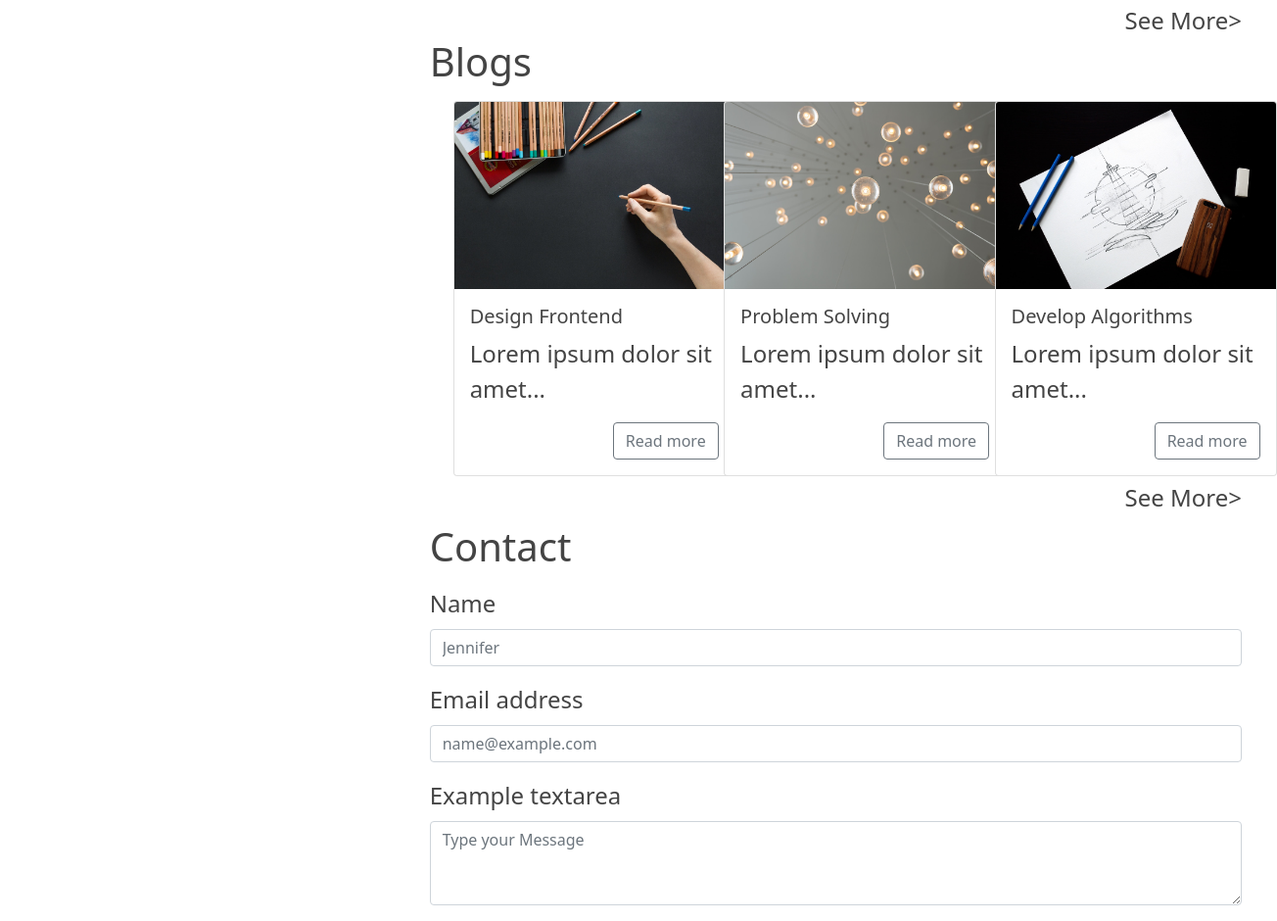
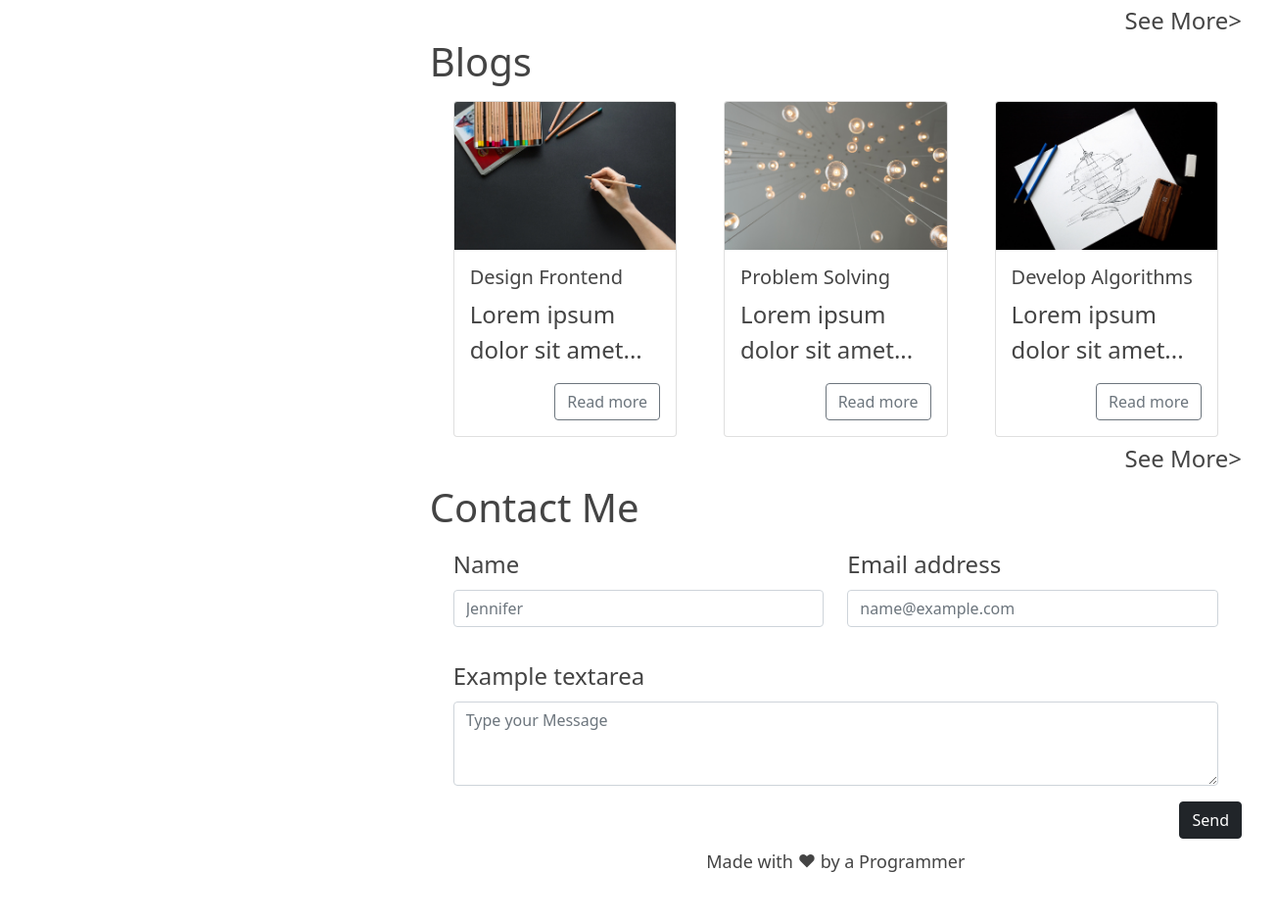
Before and after one commit to geekySapien/Bootstrap-5, a plain HTML site: page indx.html in a window 1280 px wide. Shown: the part 1209-2149 px from the top of the page at 98% size, 1304 px wide, since content can reach past the window. After the commit the page ends 2102 px from the top, so only its background shows below. Drawn offline with nearby package versions, Linux system fonts and the light colour scheme.

Commit message:
Added contact me and footer

```diff
--- a/indx.html
+++ b/indx.html
@@ -29,6 +29,7 @@
 </head>
 
 <body>
+    <div class="background"></div>
     <div class="intro-left">
         <div class="container-fluid full-height">
             <div class="row text-center align-items-center full-height">
@@ -44,7 +45,7 @@
     <div class="container-fluid">
         <div class="row">
             <div class="col-md-4">Left</div>
-            <div class="col-md-8">
+            <div class="col-md-8 panel-right ">
                 <section class="quote float-end mt-5">
                     <figure>
                         <blockquote class="blockquote">
@@ -90,7 +91,7 @@
                     <div class="container-fluid ">
                         <div class="row gx-5">
                             <div class=" col-md-4 ">
-                                <div class="card" style="width: 18rem;">
+                                <div class="card">
                                     <img src="img/b1.jpg" class="card-img-top" alt="blog__1">
                                     <div class="card-body">
                                         <h5 class="card-title">Design Frontend</h5>
@@ -101,7 +102,7 @@
                                 </div>
                             </div>
                             <div class="col-md-4 ">
-                                <div class="card" style="width: 18rem;">
+                                <div class="card">
                                     <img src="img/b2.jpg" class="card-img-top" alt="blog__3">
                                     <div class="card-body">
                                         <h5 class="card-title">Problem Solving</h5>
@@ -112,7 +113,7 @@
                                 </div>
                             </div>
                             <div class="col-md-4">
-                                <div class="card" style="width: 18rem;">
+                                <div class="card">
                                     <img src="img/b3.jpg" class="card-img-top" alt="blog__3">
                                     <div class="card-body">
                                         <h5 class="card-title">Develop Algorithms</h5>
@@ -127,25 +128,37 @@
                     <a href="#" class="float-end mt-1">See More></a>
                 </section>
                 <section class="contact mt-5">
-                    <h2 class="display-6 mt-5 mb-3">Contact</h2>
+                    <h2 class="display-6 mt-5 mb-3">Contact Me</h2>
+                    <div class="container-fluid">
+                        <div class="row gy-3">
+                            <div class="col-md-6">
                                 <div class="mb-3">
                                     <label for="Name" class="form-label">Name</label>
                                     <input type="email" class="form-control" id="Name" placeholder="Jennifer">
                                 </div>
+                            </div>
+                            <div class="col-md-6">
                                 <div class="mb-3">
                                     <label for="exampleFormControlInput1" class="form-label">Email address</label>
                                     <input type="email" class="form-control" id="exampleFormControlInput1"
                                         placeholder="name@example.com">
                                 </div>
+                            </div>
+                            <div class="col-md-12">
                                 <div class="mb-3">
                                     <label for="exampleFormControlTextarea1" class="form-label">Example textarea</label>
                                     <textarea class="form-control" id="exampleFormControlTextarea1" rows="3"
                                         placeholder="Type your Message"></textarea>
                                 </div>
+                            </div>
+                        </div>
+                    </div>
+                    <button type="button" class="btn btn-dark float-end">Send</button>
                 </section>
+                <footer class="mt-5 text-center">
+                    Made with ❤ by a Programmer
+                </footer>
             </div>
-
-
         </div>
     </div>
     </div>
--- a/style.css
+++ b/style.css
@@ -29,15 +29,30 @@ body{
 .full-height{
     height:100%;
 }
+a{
+    color:#444;
+    text-decoration: none;
+}
+/*.panel-right{
+    background-color: #eee;
+}*/
+footer{
+    background-color:#fff;
+    font-size: 18px;
+}
+.background{
+    background-color: #eee;
+    width:100%;
+    height:100%;
+    position:fixed;
+    z-index: -1;
+    clip-path: polygon(30% 0, 87% 0, 64% 100%, 2% 100%);
+}
 @media(max-width:768px){
     .intro-left{
-        height:30vh;
+        height:50vh;
         margin-bottom: 0;
         position: relative;
         width:100%;
     }
 }
-a{
-    color:#444;
-    text-decoration: none;
-}
```
Lines whose indentation alone changed are shown as unchanged.
